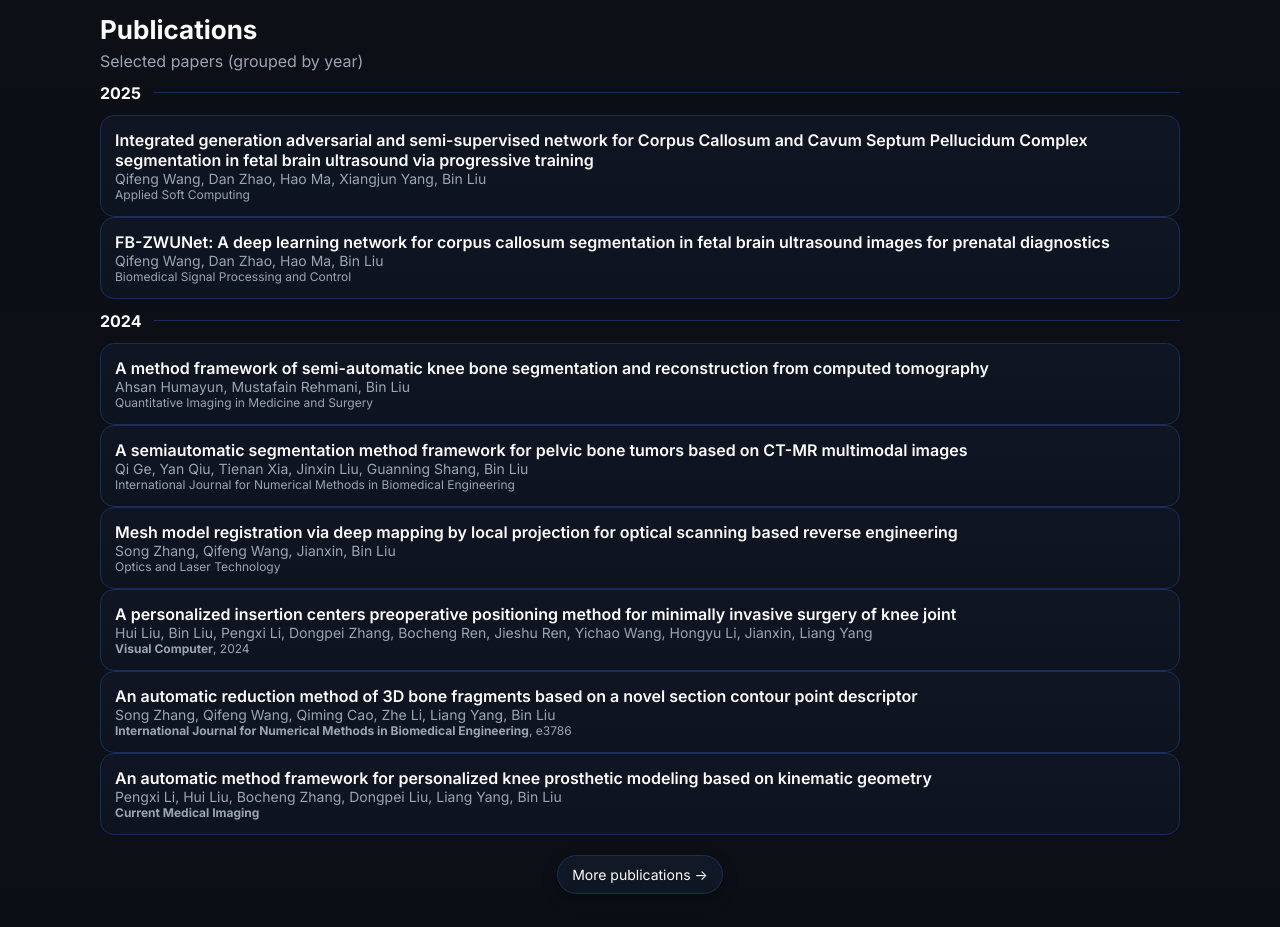
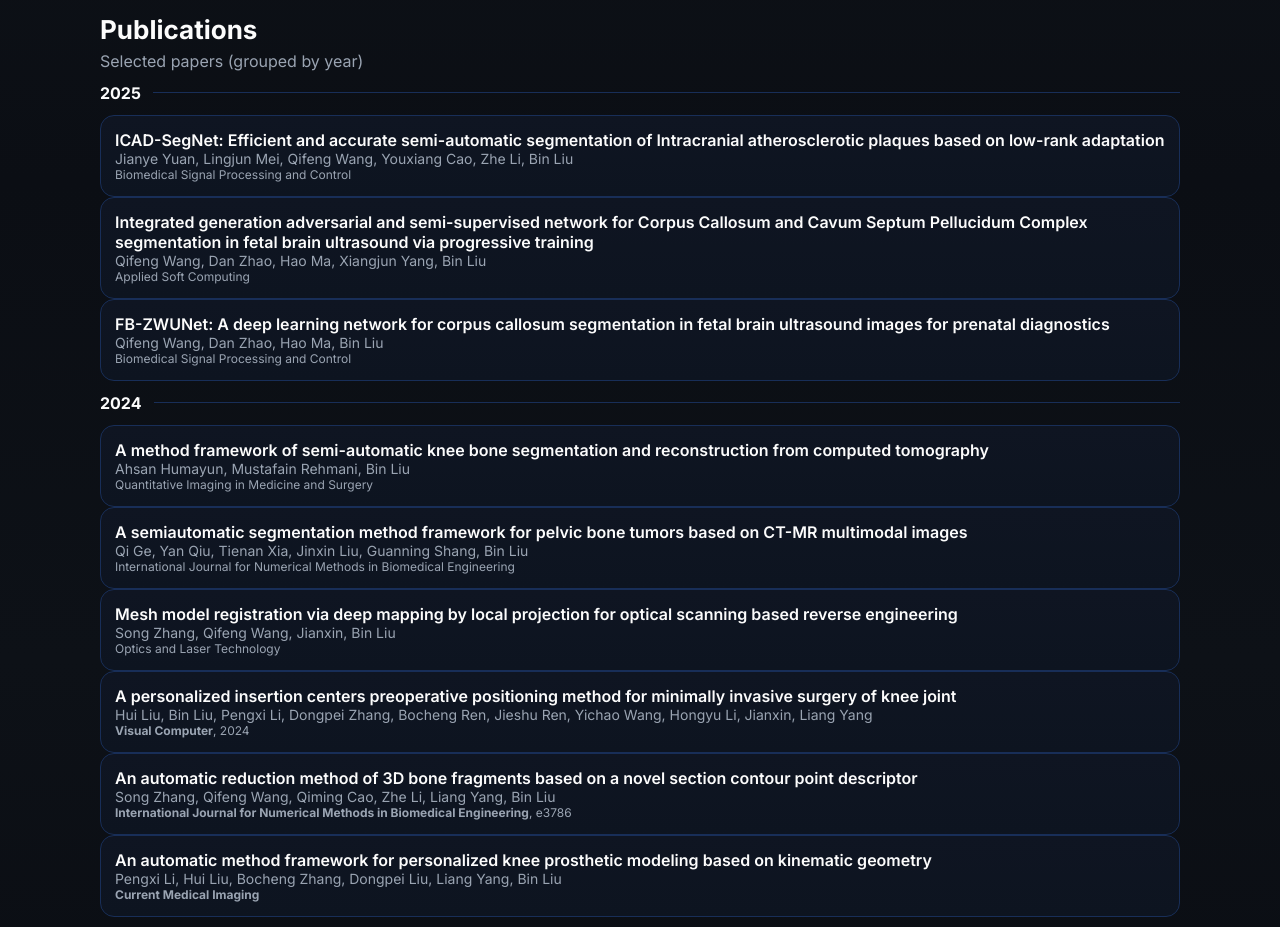
Before and after one commit to DLUT-LiuLab/DLUT-LiuLab, a plain HTML site: page index.html in a window 1280 px wide. Shown: the part 3820-4747 px from the top of the page. Drawn offline with Linux system fonts and the light colour scheme.

Commit message:
Update index.html

```diff
--- a/index.html
+++ b/index.html
@@ -386,6 +386,11 @@
 
       <div class="pub-year"><div style="font-weight:700">2025</div><div class="hr"></div></div>
       <div class="pub">
+        <div style="font-weight:600">ICAD-SegNet: Efficient and accurate semi-automatic segmentation of Intracranial atherosclerotic plaques based on low-rank adaptation</div>
+        <div style="color:var(--muted);font-size:14px">Jianye Yuan, Lingjun Mei, Qifeng Wang, Youxiang Cao, Zhe Li, Bin Liu</div>
+        <div style="color:var(--muted);font-size:12px">Biomedical Signal Processing and Control</div>
+      </div>
+      <div class="pub">
         <div style="font-weight:600">Integrated generation adversarial and semi-supervised network for Corpus Callosum and Cavum Septum Pellucidum Complex segmentation in fetal brain ultrasound via progressive training</div>
         <div style="color:var(--muted);font-size:14px">Qifeng Wang, Dan Zhao, Hao Ma, Xiangjun Yang, Bin Liu</div>
         <div style="color:var(--muted);font-size:12px">Applied Soft Computing</div>
@@ -395,6 +400,7 @@
         <div style="color:var(--muted);font-size:14px">Qifeng Wang, Dan Zhao, Hao Ma, Bin Liu</div>
         <div style="color:var(--muted);font-size:12px">Biomedical Signal Processing and Control</div>
       </div>
+
 
       <div class="pub-year"><div style="font-weight:700">2024</div><div class="hr"></div></div>
       <div class="pub">
```
